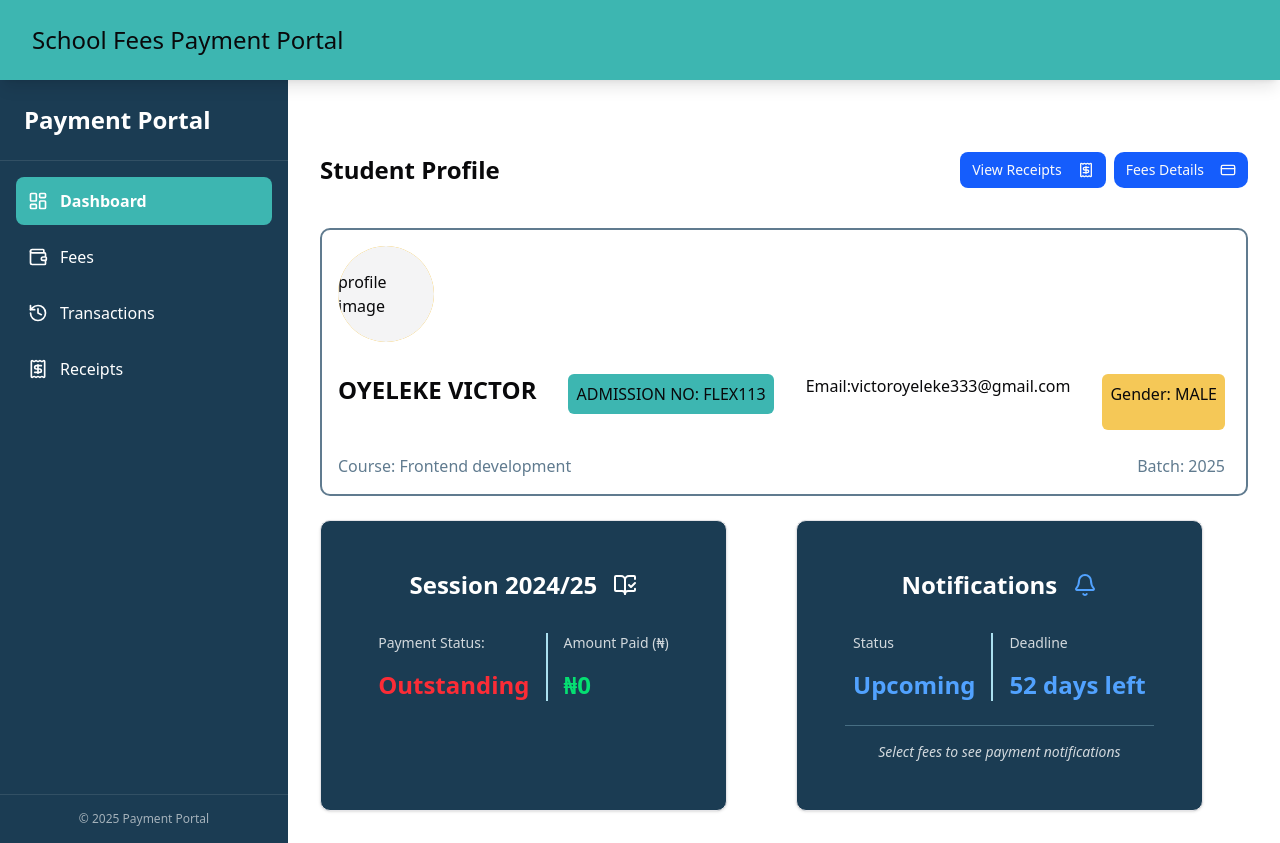
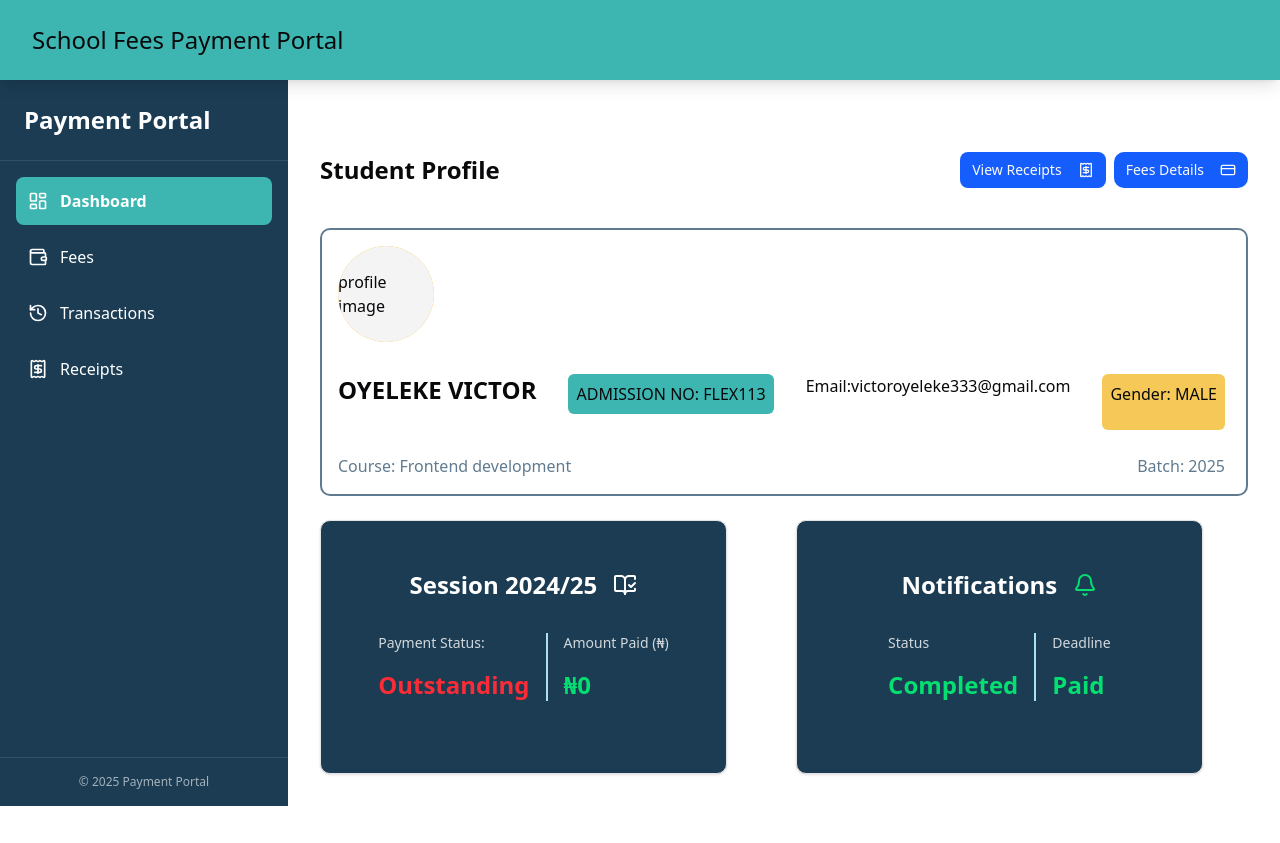
Before and after one commit to Victor-430/student-fee-portal, a React (Vite) app: page / in a window 1280 px wide. After the commit the page ends 806 px from the top, so only its background shows below. Built offline with nearby package versions, Linux system fonts and the light colour scheme.

Commit message:
fix(Notifications): update logic when payment status is complete

```diff
--- a/src/components/dashboard/Notifications.tsx
+++ b/src/components/dashboard/Notifications.tsx
@@ -15,7 +15,7 @@ export const Notifications = () => {
   );
 
   const notificationConfig = useMemo(() => {
-    if ((paymentStatus === "Completed" || feeBalance <= 0) && totalFee > 0) {
+    if ((paymentStatus === "Completed" || feeBalance === totalFee) ) {
       return {
         status: "Completed",
         message: "All fees paid!",
@@ -131,14 +131,7 @@ export const Notifications = () => {
             </div>
           )}
 
-          {/* Message for new users with no fees set */}
-          {totalFee === 0 && (
-            <div className="mt-4 pt-4 border-t border-portal-lightCyan/30 text-center">
-              <p className="text-sm opacity-80 italic">
-                Select fees to see payment notifications
-              </p>
-            </div>
-          )}
+
         </CardContent>
       </CardHeader>
     </Card>
--- a/src/components/fee/SchoolFeeTable.tsx
+++ b/src/components/fee/SchoolFeeTable.tsx
@@ -151,8 +151,8 @@ export const SchoolFeeTable = ({ FirstPaymentPaid }: SCHOOLFEETABLEPROP) => {
               <p className="text-sm text-blue-700 mt-1">
                 Your first payment must include{" "}
                 <span className="font-bold">all compulsory fee totaling</span>
-                <span className="font-bold">
-                  ₦{compulsoryFee.toLocaleString()}
+                <span className="font-bold mx-1">
+                  ₦{compulsoryFee.toLocaleString()}.
                 </span>
                 You can add optional fees to this payment or pay them later.
               </p>
@@ -240,14 +240,7 @@ export const SchoolFeeTable = ({ FirstPaymentPaid }: SCHOOLFEETABLEPROP) => {
                       >
                         {fee.type}
                       </span>
-                      {fee.isCompulsory && isPaid && (
-                        <span
-                          className="text-green-600 font-bold text-lg"
-                          title="Compulsory fee paid"
-                        >
-                          Paid
-                        </span>
-                      )}
+
                       {fee.isCompulsory &&
                         !isPaid &&
                         !hasCompletedFirstPayment && (
```
Also changed, not shown: src/components/transactions/TransactionHistory.tsx (+1 -6 lines).
